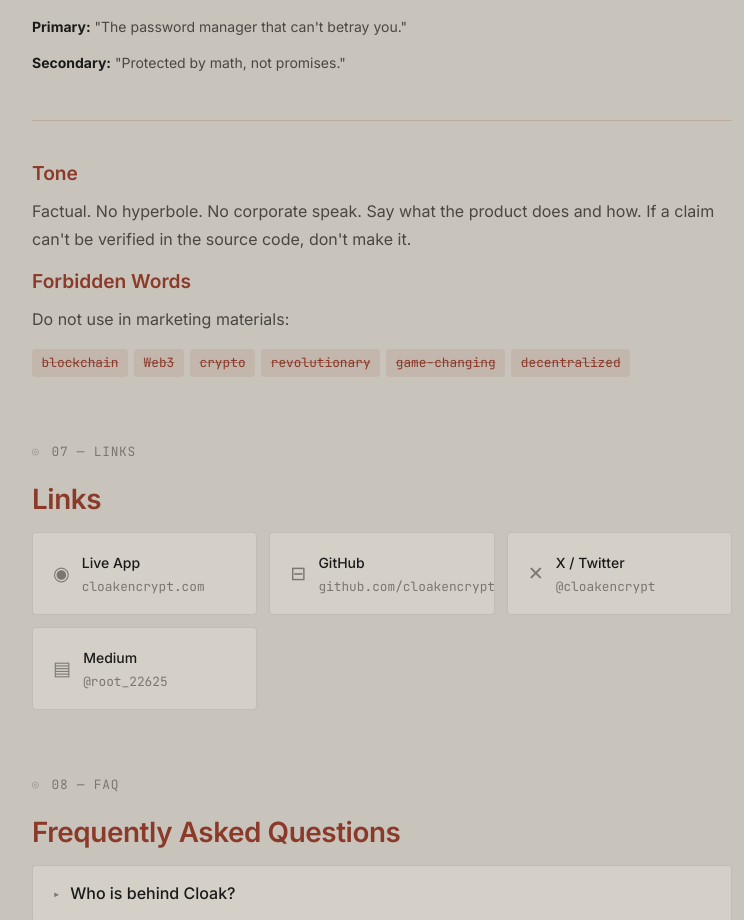
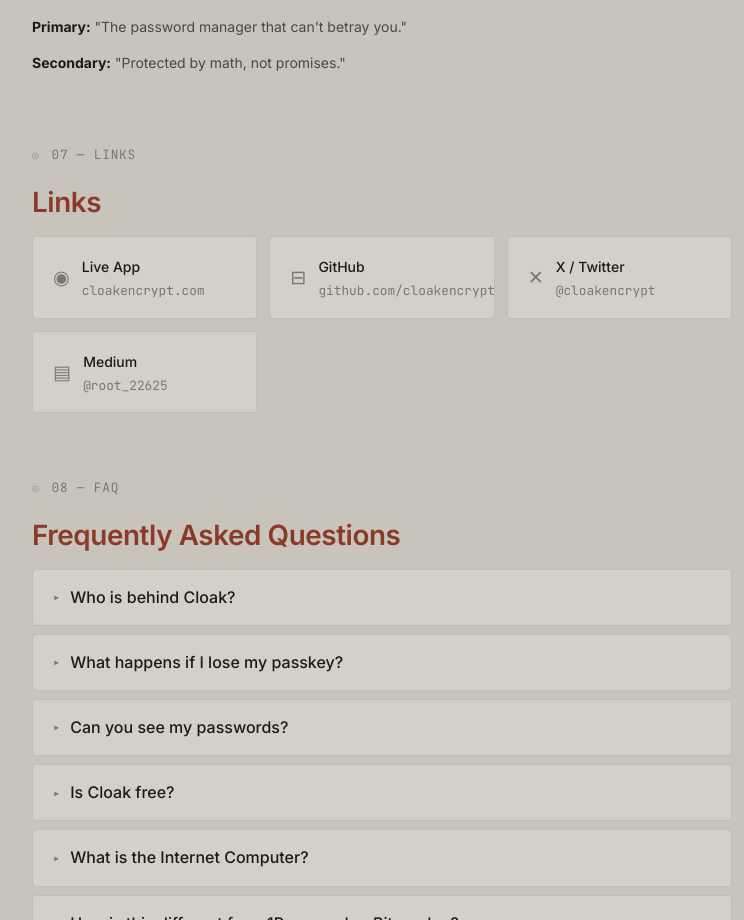
Before and after one commit to Cloakencrypt/cloakencrypt, a plain HTML site: page docs/index.html in a window 1280 px wide. Shown: the part 5867-6787 px from the top of the page, without its empty margins (398-1142 px from the left). Drawn offline with Linux system fonts and the light colour scheme.

Commit message:
Remove Tone/Forbidden Words from docs, add docs link (book icon) to login and app footers

```diff
--- a/docs/index.html
+++ b/docs/index.html
@@ -1288,21 +1288,6 @@
           <li><strong>Secondary:</strong> "Protected by math, not promises."</li>
         </ul>
 
-        <hr class="divider">
-
-        <h3>Tone</h3>
-        <p>Factual. No hyperbole. No corporate speak. Say what the product does and how. If a claim can't be verified in the source code, don't make it.</p>
-
-        <h3>Forbidden Words</h3>
-        <p>Do not use in marketing materials:</p>
-        <div class="forbidden-list">
-          <span class="forbidden-word">blockchain</span>
-          <span class="forbidden-word">Web3</span>
-          <span class="forbidden-word">crypto</span>
-          <span class="forbidden-word">revolutionary</span>
-          <span class="forbidden-word">game-changing</span>
-          <span class="forbidden-word">decentralized</span>
-        </div>
       </section>
 
       <!-- 07 Links -->
```
Also changed, not shown: frontend/dist/index.html.
